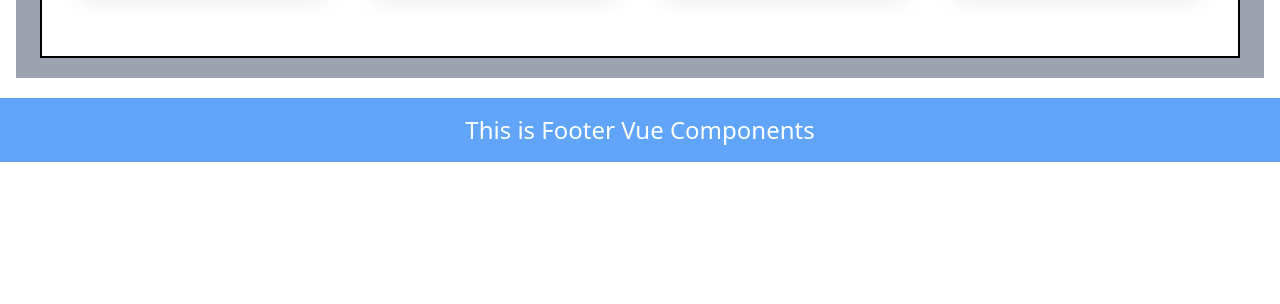
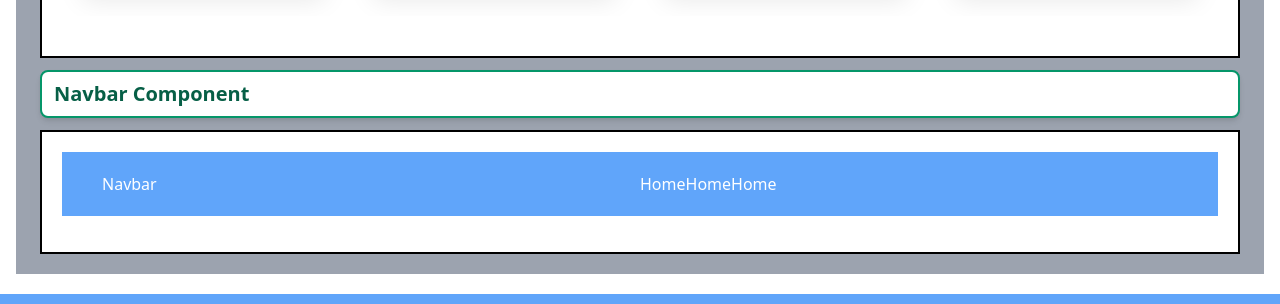
Before and after one commit to krishnopal/vue-component, a Vue app: page / in a window 1280 px wide. Shown: the part 6206-6510 px from the top of the page. Before the commit the page ends 6368 px from the top, so only its background shows below. Built offline with nearby package versions, Linux system fonts and the light colour scheme.

Commit message:
navbar add

```diff
--- a/src/components/Home.vue
+++ b/src/components/Home.vue
@@ -186,7 +186,27 @@
                     </div>
                     <!-- Blog Component End-->
 
-
+                    <!-- Navbar Component -->
+                    <div class="hover:bg-gray-500 hover:text-white shadow-md transition duration-300 ease-in-out rounded-lg bg-white text-xl text-green-800 font-bold py-2 w-full px-3 border-2 border-green-600 cursor-pointer my-3">
+                        <p>Navbar Component</p>
+                    </div>
+                    <div class="bg-white border-2 border-black p-5">
+                        <div class="mb-4">
+                            <div class="py-5 px-10 bg-blue-400 text-white ">
+                                <div class="flex">
+                                    <div class="w-1/2">Navbar</div>
+                                    <div class="w-1/2 justify-right content-right">
+                                        <ul class="flex ">
+                                            <li><a href="">Home</a></li>
+                                            <li><a href="">Home</a></li>
+                                            <li><a href="">Home</a></li>
+                                        </ul>
+                                    </div>
+                                </div>
+                            </div>
+                        </div>
+                    </div>
+                    <!-- Navbar Component End-->
 
 
 
```
